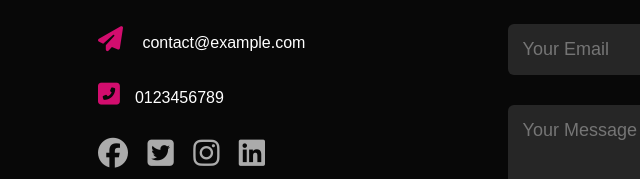
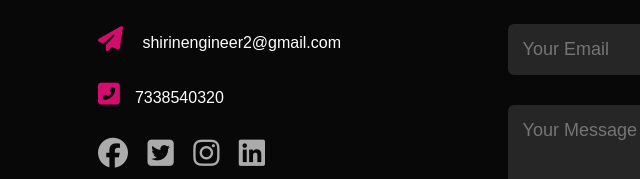
Before and after one commit to ShirinCoder/My_portFolio, a plain HTML site: page index.html in a window 1280 px wide. Shown: the part 2675-2854 px from the top of the page, 30-670 px from the left. Drawn offline with Linux system fonts and the light colour scheme.

Commit message:
Update index.html

```diff
--- a/index.html
+++ b/index.html
@@ -164,8 +164,8 @@
             <div class="row">
                 <div class="contact-left">
                     <h1 class="sub-title">Contact Me</h1>
-                    <p><i class="fas fa-paper-plane"></i> contact@example.com</p>
-                    <p><i class="fas fa-phone-square-alt"></i>0123456789</p>
+                    <p><i class="fas fa-paper-plane"></i> shirinengineer2@gmail.com</p>
+                    <p><i class="fas fa-phone-square-alt"></i>7338540320</p>
                     <div class="social-icons">
                         <a href="https://www.facebook.com/"><i class="fab fa-facebook"></i></a>
                         <a href="#"><i class="fab fa-twitter-square"></i></a>
```
